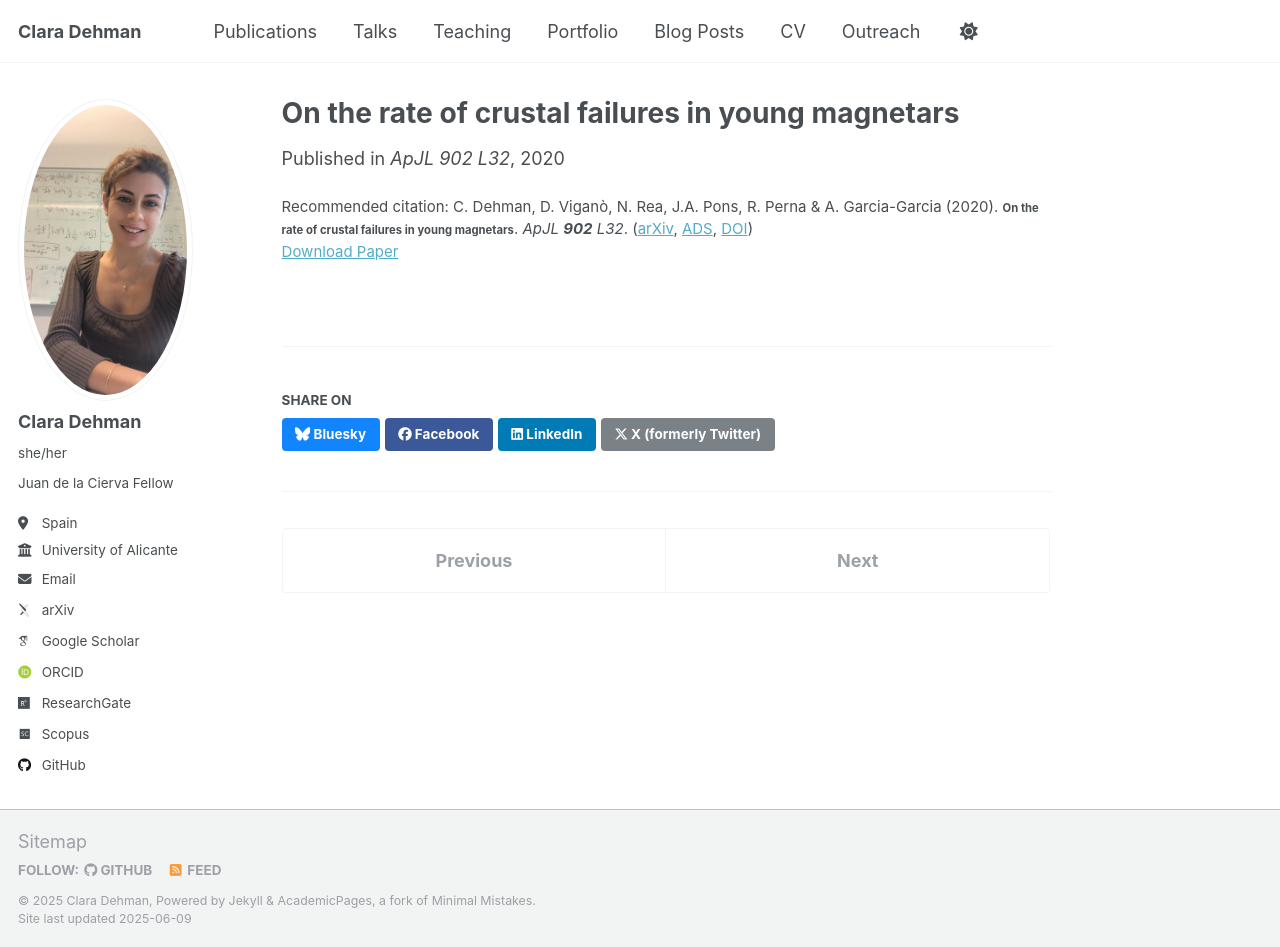
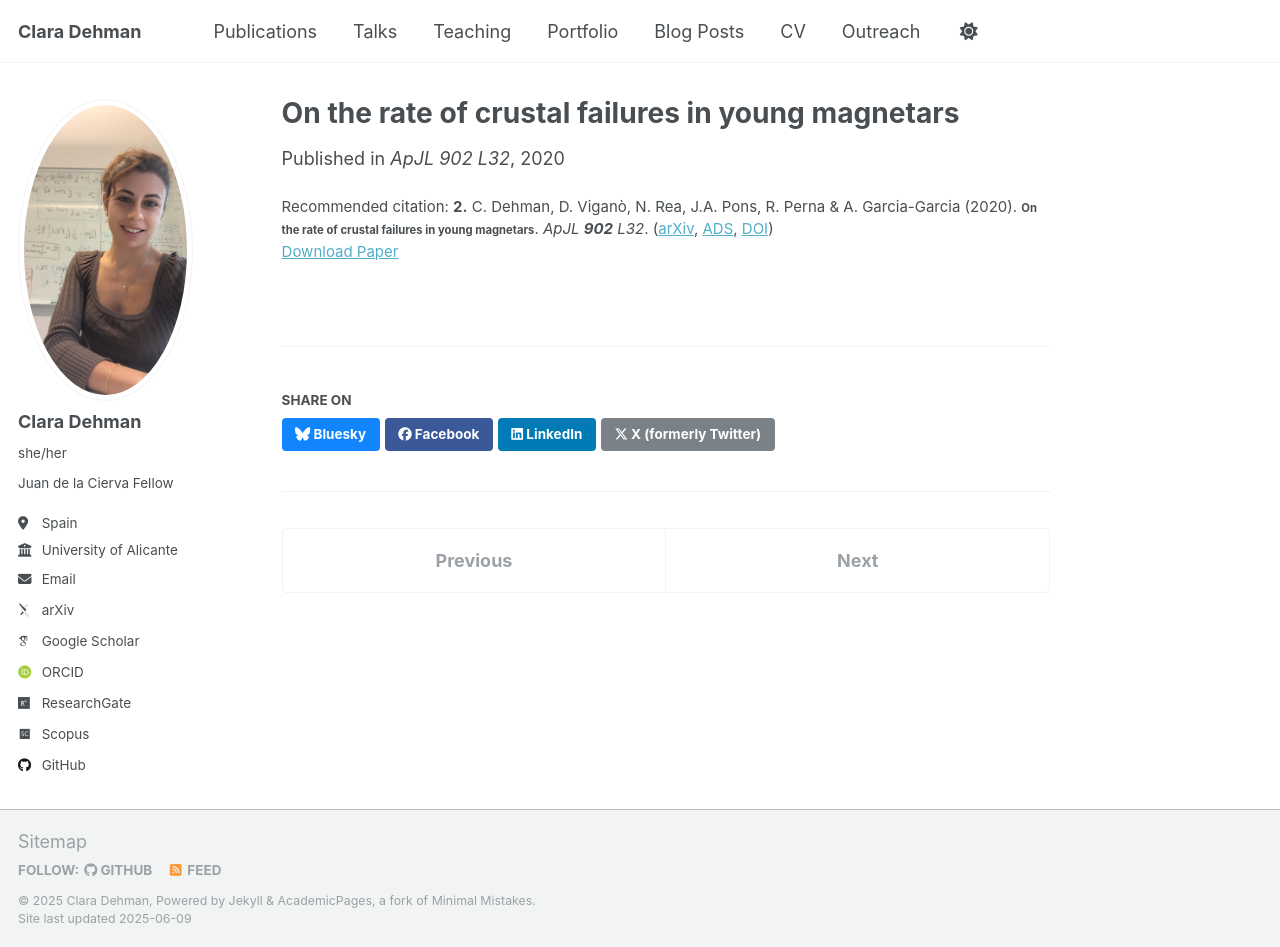
Before and after one commit to ClaraDehman/ClaraDehman.github.io, a Jekyll site: the page built from _publications/2020-10-08-crustal-failures.md, in a window 1280 px wide and 947 px high. Built offline with Jekyll 4.4.1, drawn with Linux system fonts in a browser that asks for light colours; some web fonts are replaced.

Commit message:
Update 2020-10-08-crustal-failures.md

```diff
--- a/_publications/2020-10-08-crustal-failures.md
+++ b/_publications/2020-10-08-crustal-failures.md
@@ -9,6 +9,6 @@
 paperurl: 'https://iopscience.iop.org/article/10.3847/2041-8213/abbda9'
 arxivurl: 'https://arxiv.org/abs/2010.00617'
 doi: 'https://doi.org/10.3847/2041-8213/abbda9'
-authors: "<strong><u>C. Dehman</u></strong>, D. Viganò, N. Rea et al."
-citation: 'C. Dehman, D. Viganò, N. Rea, J.A. Pons, R. Perna & A. Garcia-Garcia (2020). <small><strong>On the rate of crustal failures in young magnetars</strong></small>. <em>ApJL <b>902</b> L32</em>. (<a href="https://arxiv.org/abs/2010.00617">arXiv</a>, <a href="https://ui.adsabs.harvard.edu/abs/2020ApJ...902L..32D/abstract">ADS</a>, <a href="https://doi.org/10.3847/2041-8213/abbda9">DOI</a>)'
+authors: "<strong>2.</strong> <strong><u>C. Dehman</u></strong>, D. Viganò, N. Rea et al."
+citation: '<strong>2.</strong> C. Dehman, D. Viganò, N. Rea, J.A. Pons, R. Perna & A. Garcia-Garcia (2020). <small><strong>On the rate of crustal failures in young magnetars</strong></small>. <em>ApJL <b>902</b> L32</em>. (<a href="https://arxiv.org/abs/2010.00617">arXiv</a>, <a href="https://ui.adsabs.harvard.edu/abs/2020ApJ...902L..32D/abstract">ADS</a>, <a href="https://doi.org/10.3847/2041-8213/abbda9">DOI</a>)'
 ---
```
